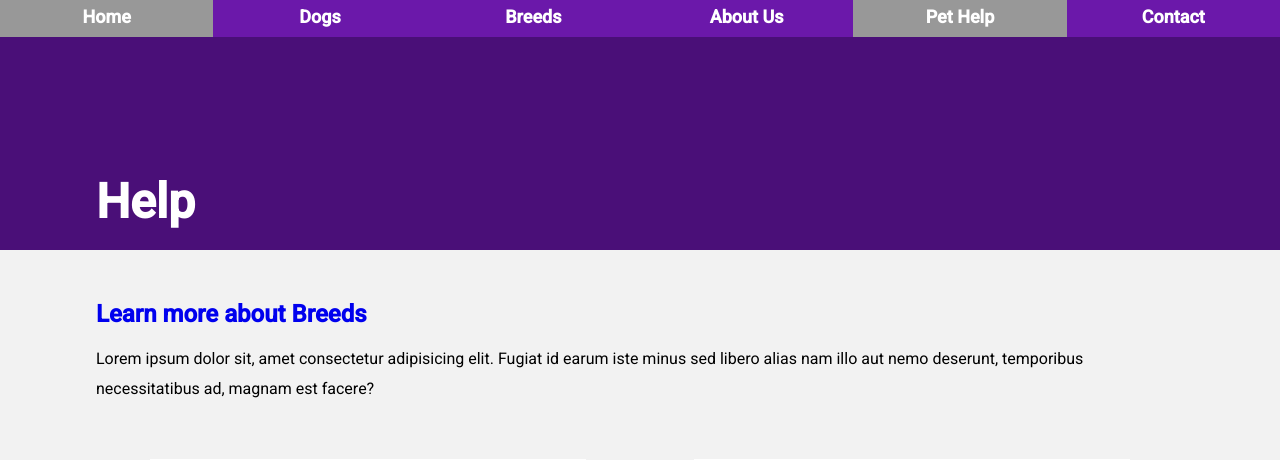
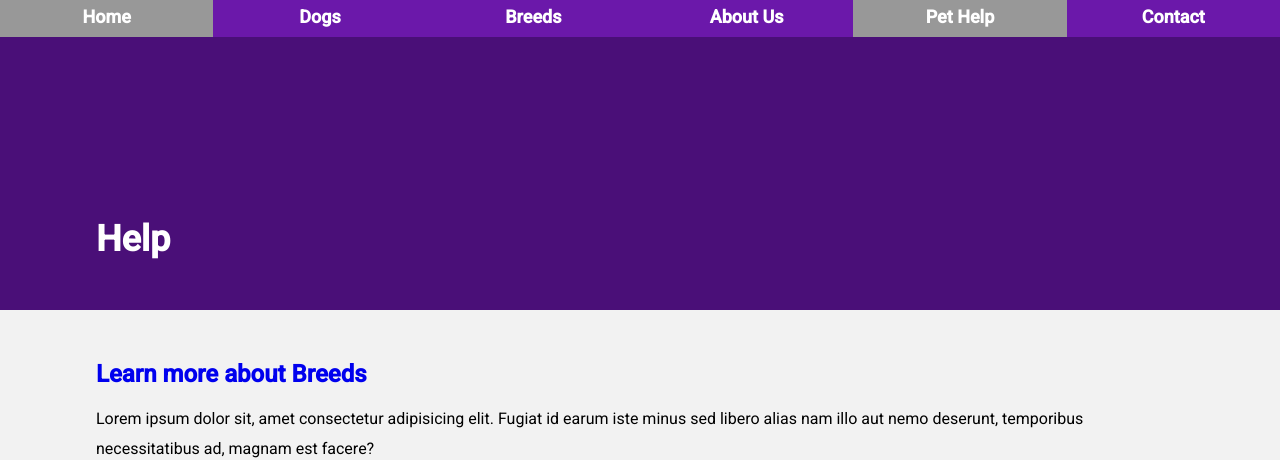
Before and after one commit to beneuq/brisbanepetrescue, a PHP site: page /help.php in a window 1280 px wide. Shown: the top 460 px of the page. Run offline with PHP 8.4, Linux system fonts and the light colour scheme.

Commit message:
Fixed visual inconsistincies (e.g. font size and spacing) in page banners

```diff
--- a/about-us.php
+++ b/about-us.php
@@ -19,7 +19,7 @@
         <section class="hero-section about-hero pos-relative">
             <div class="flex container">
                 <div class="flex f-col hero-content">
-                    <h1 class="about-title"><?php echo $page_title; ?></h1>
+                    <h1 class="margin-top-2 pad-bottom-2"><?php echo $page_title; ?></h1>
                 </div>
             </div>
         </section>
--- a/css/style.css
+++ b/css/style.css
@@ -1033,12 +1033,6 @@ h1 {
     padding-bottom: 2%;
 }
 
-.about-title {
-    font-size: 3em;
-    padding-bottom: 20px;
-    padding-top: 5px;
-}
-
 /* Help page styling */
 .help-main {
     background-color: rgba(0, 0, 0, 0.05)
--- a/help.php
+++ b/help.php
@@ -19,7 +19,7 @@
         <section class="hero-section about-hero pos-relative">
             <div class="flex container">
                 <div class="flex f-col hero-content">
-                    <h1 class="about-title"><?php echo $page_title; ?></h1>
+                    <h1 class="margin-top-2 pad-bottom-2"><?php echo $page_title; ?></h1>
                 </div>
             </div>
         </section>
```
